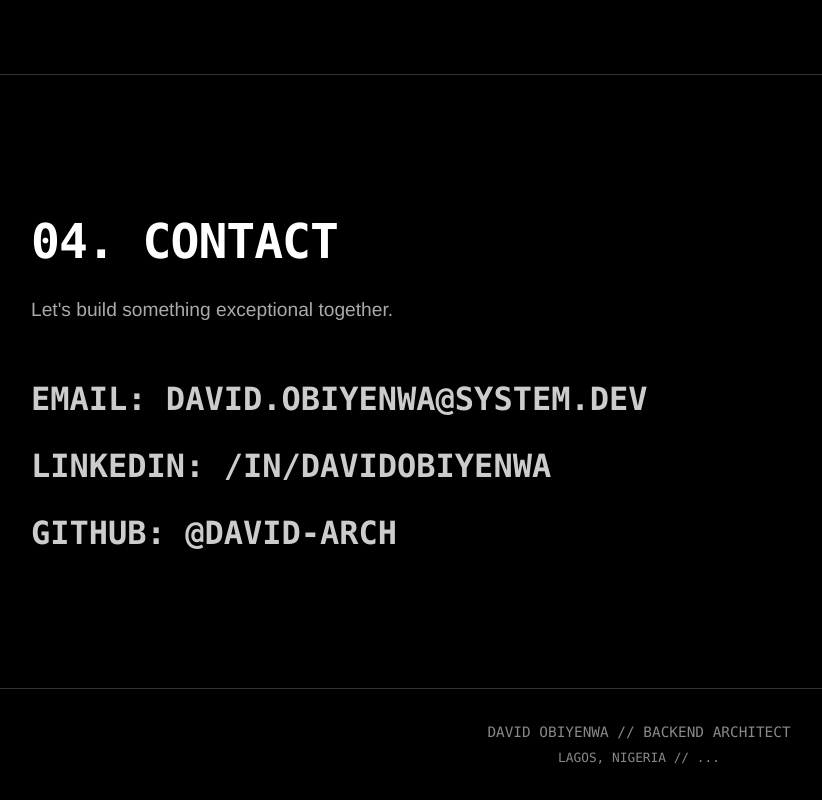
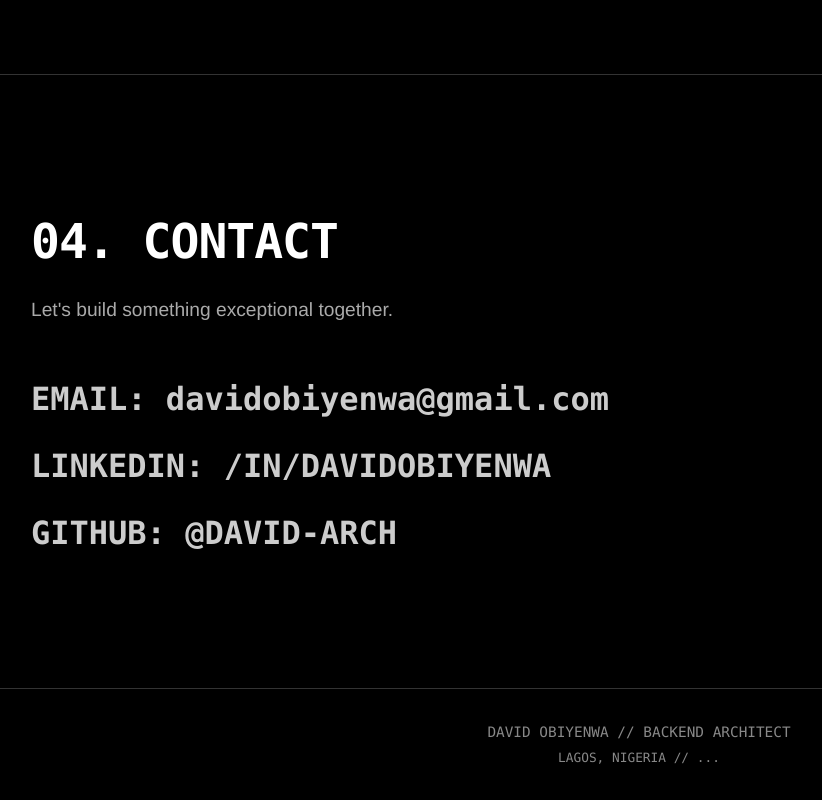
Before and after one commit to davidic-techy/davidic-techy.github.io, a plain HTML site: page index.html in a window 1280 px wide. Shown: the part 3089-3889 px from the top of the page, without its empty margins (1-823 px from the left). Drawn offline with Linux system fonts and the light colour scheme.

Commit message:
Update index.html

```diff
--- a/index.html
+++ b/index.html
@@ -156,7 +156,7 @@
         </p>
         <div class="contact-links">
           <a href="#" class="contact-link" data-scramble="true"
-            >EMAIL: DAVID.OBIYENWA@SYSTEM.DEV</a
+            >EMAIL: davidobiyenwa@gmail.com</a
           >
           <a href="#" class="contact-link" data-scramble="true"
             >LINKEDIN: /IN/DAVIDOBIYENWA</a
```
